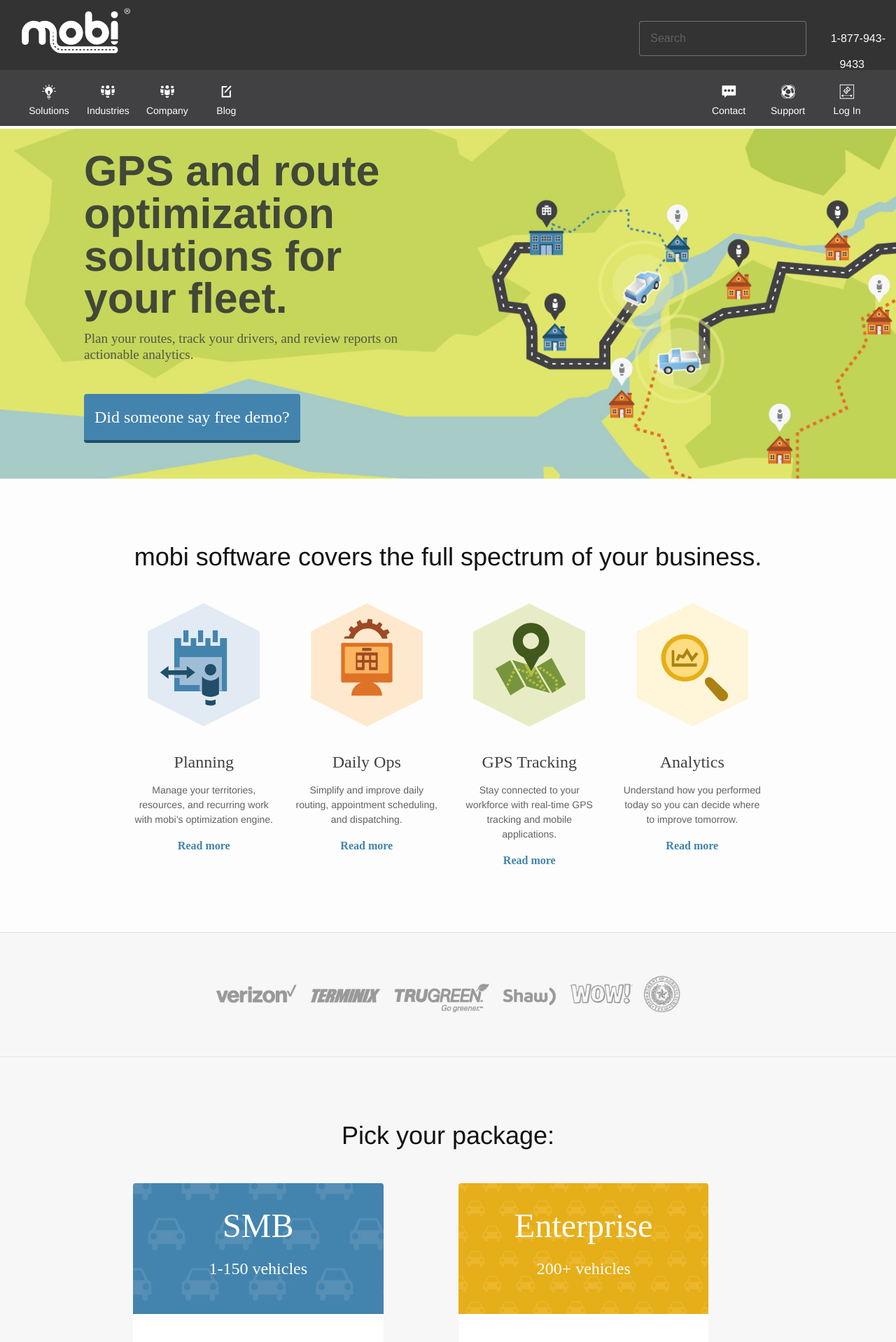
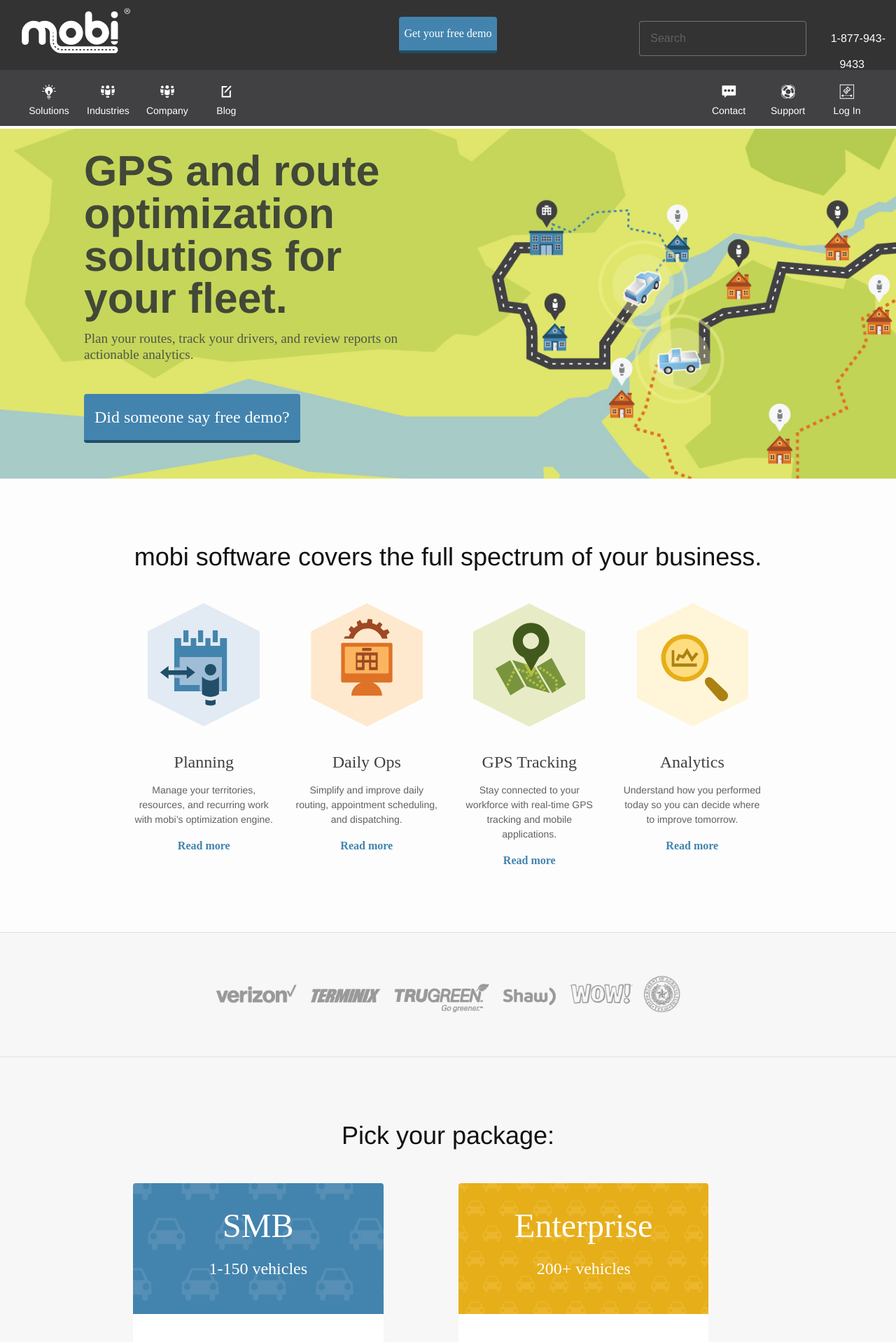
Before and after one commit to bizacat/mobi-website, a Jekyll site: the page built from index.html, in a window 1280 px wide. Shown: the top 1918 px of the page at 70% size. Built offline with Jekyll 4.4.1, drawn with Linux system fonts in a browser that asks for light colours; nearby versions of some CDN libraries.

Commit message:
header fix

```diff
--- a/_includes/footer.html
+++ b/_includes/footer.html
@@ -93,11 +93,11 @@
     $(document).ready(function(){
       $('#sticker').sticky({topSpacing:0})
         .on('sticky-start', function() {
-          $('.header-cta a').fadeIn();
+          $('.header-cta a').addClass('hidden');
           $('.back-to-top').fadeIn();
         })
         .on('sticky-end', function(){
-          $('.header-cta a').fadeOut();
+          $('.header-cta a').removeClass('hidden');
           $('.back-to-top').fadeOut();
         });
     });
--- a/_sass/_header.scss
+++ b/_sass/_header.scss
@@ -16,10 +16,12 @@ header {
   .header-cta {
     text-align: center;
     .button {
-      display: none;
       font-size: 1rem;
       margin: 1.5rem;
       padding: 0.75rem 0.5rem;
+      &.hidden {
+        visibility: hidden;
+      }
     }
   }
 
```
